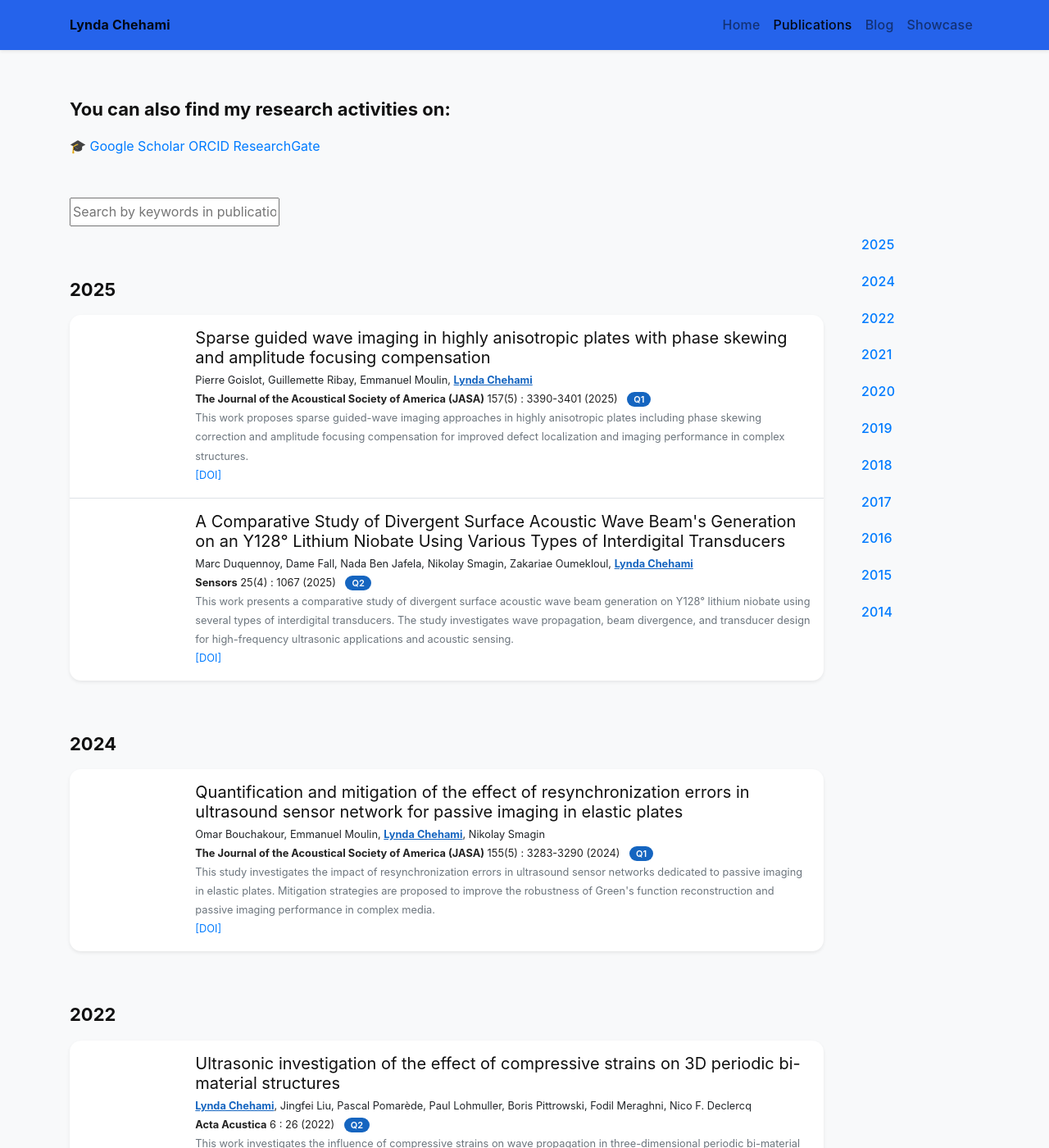
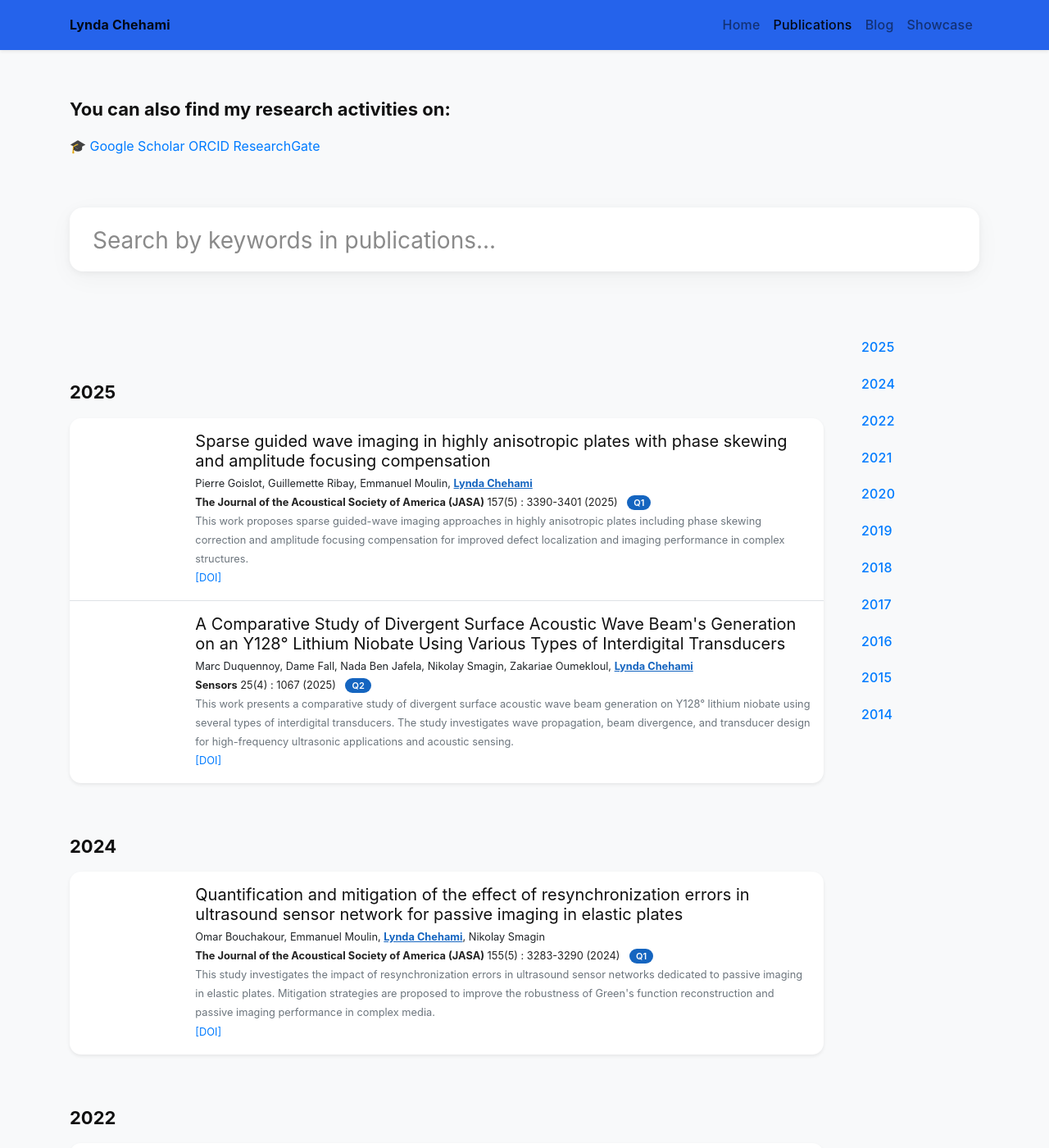
Before and after one commit to lchehami/lchehami.github.io, a Jekyll site: the page built from publications.html, in a window 1280 px wide and 1400 px high. Shown: the whole window at 82% size. Built offline with Jekyll 4.4.1, drawn with Linux system fonts in a browser that asks for light colours; nearby versions of some CDN libraries; a style sheet for code colours, icons or effects is not loaded.

Commit message:
Update global.css

```diff
--- a/assets/css/global.css
+++ b/assets/css/global.css
@@ -411,3 +411,45 @@ body.dark .news-dot {
     display:block;
     margin:auto;
 }
+
+.publication-search-container {
+    display: flex;
+    justify-content: center;
+    margin-top: 60px;
+    margin-bottom: 70px;
+}
+
+.publication-search-bar {
+    width: 100%;
+    max-width: 1200px;
+    height: 78px;
+
+    border: none;
+    border-radius: 16px;
+
+    padding-left: 28px;
+    padding-right: 28px;
+
+    font-size: 30px;
+
+    background: white;
+
+    box-shadow:
+        0 2px 8px rgba(0,0,0,0.05),
+        0 8px 30px rgba(0,0,0,0.04);
+
+    transition: all 0.2s ease;
+}
+
+.publication-search-bar:focus {
+    outline: none;
+
+    box-shadow:
+        0 0 0 4px rgba(9,105,255,0.12),
+        0 10px 35px rgba(0,0,0,0.06);
+}
+
+.publication-search-bar::placeholder {
+    color: #8a8a8a;
+    font-size: 28px;
+}
```
